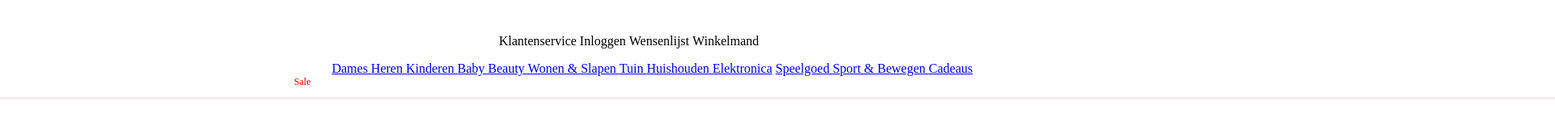
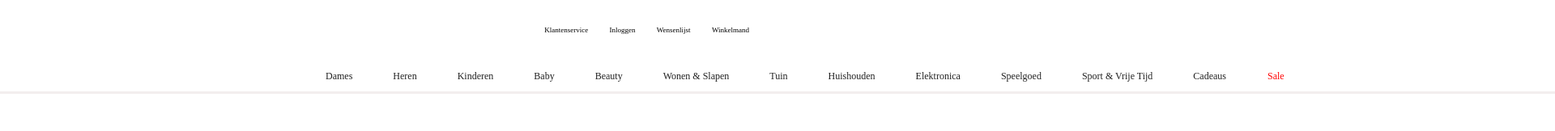
Before and after one commit to R0wyn/Wehkamp, a plain HTML site: page index.html in a window 1280 px wide. Shown: the top 162 px of the page at 81% size, 1920 px wide, since content can reach past the window. Drawn offline with nearby package versions, Linux system fonts and the light colour scheme; a web font is replaced by a local one.

Commit message:
Add files via upload

```diff
--- a/index.html
+++ b/index.html
@@ -6,23 +6,16 @@
     <meta name="viewport" content="width=device-width, initial-scale=1.0">
     <title>Wehkamp</title>
     <link rel="stylesheet" type="text/css" href="css.css">
+    <link rel="stylesheet" href="https://cdnjs.cloudflare.com/ajax/libs/line-awesome/1.3.0/line-awesome/css/line-awesome.min.css">
+    <link rel="stylesheet" href="https://cdnjs.cloudflare.com/ajax/libs/line-awesome/1.3.0/font-awesome-line-awesome/css/all.min.css">
 </head>
 <body>
+
     <div class="logo"></div>
 
 
-<nav id="secondary">
 
-<ul>
 
- <li class="Klantenservice"> Klantenservice </li>
- <li class="Inloggen"> Inloggen </li>
- <li class="Wensenlijst"> Wensenlijst </li>
- <li class="Winkelmand"> Winkelmand </li>
-
-</ul>
-
-</nav>
 
 
 
@@ -31,19 +24,20 @@
     <nav id="main">
 
      <ul>
+        <ul>
 
-                <li class="Dames"> <a href="#">Dames </a> </li>
-                <li class="Heren"> <a href="#">Heren </a></li>
-                <li class="Kinderen"> <a href="#">Kinderen </a></li>
-                <li class="Baby"> <a href="#">Baby </a></li>
-                <li class="Beauty"> <a href="#">Beauty </a></li>
-                <li class="Wonen"> <a href="#">Wonen & Slapen </a></li>
-                <li class="Tuin"> <a href="#">Tuin </a></li>
-                <li class="Huishouden"> <a href="#">Huishouden </a></li>
-                <li class="Elektronica"> <a href="#">Elektronica</a></li>
-                <li class="Speelgoed"> <a href="#">Speelgoed </a></li>
-                <li class="Sport"> <a href="#">Sport & Bewegen </a></li>
-                <li class="Cadeaus"><a href="#">Cadeaus </a> </li>
+                <li class="NAV"> <a href="#">Dames </a> </li>
+                <li class="NAV"> <a href="#">Heren </a></li>
+                <li class="NAV"> <a href="#">Kinderen </a></li>
+                <li class="NAV"> <a href="#">Baby </a></li>
+                <li class="NAV"> <a href="#">Beauty </a></li>
+                <li class="NAV"> <a href="#">Wonen & Slapen </a></li>
+                <li class="NAV"> <a href="#">Tuin </a></li>
+                <li class="NAV"> <a href="#">Huishouden </a></li>
+                <li class="NAV"> <a href="#">Elektronica</a></li>
+                <li class="NAV"> <a href="#">Speelgoed </a></li>
+                <li class="NAV"> <a href="#">Sport & Vrije Tijd </a></li>
+                <li class="NAV"><a href="#">Cadeaus </a> </li>
                 <li class="Sale"> <a href="#">Sale</a></li>
             </ul>
 	</nav>
@@ -51,5 +45,19 @@
 
 
 
+    <nav id="secondary">
+
+
+         <li class="Rechtsboven"> Klantenservice  </li>
+         <li class="Rechtsboven"> Inloggen </li>
+         <li class="Rechtsboven"> Wensenlijst </li>
+         <li class="Rechtsboven"> Winkelmand </li>
+
+        </ul>
+
+
+
+
 </body>
+
 </html>
```
